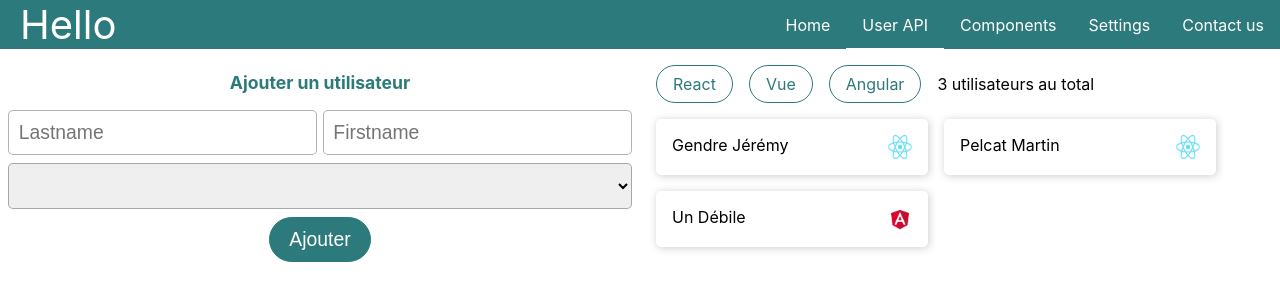
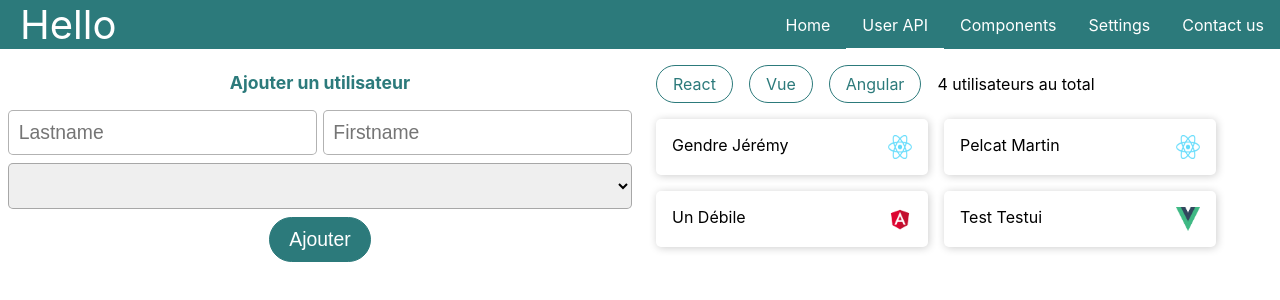
Before and after one commit to JeremyGendre/ynov-courses, an Angular app in the folder angular-1/: page /user-api in a window 1280 px wide. Shown: the top 300 px of the page. Built offline with nearby package versions, Linux system fonts and the light colour scheme.

Commit message:
style: user card hover & add user

```diff
--- a/angular-1/src/app/components/user-list/user-list.component.scss
+++ b/angular-1/src/app/components/user-list/user-list.component.scss
@@ -37,7 +37,11 @@
   padding:1em;
   margin:0.5em;
   display: flex;
+  transition: all 0.15s ease-in-out;
   justify-content: space-between;
+}
+.user-card:hover{
+  box-shadow: 1px 1px 8px rgba(0,0,0,0.3);
 }
 img{
   width:1.5em;
--- a/angular-1/src/app/pages/user-api/user-api.component.ts
+++ b/angular-1/src/app/pages/user-api/user-api.component.ts
@@ -22,6 +22,7 @@ export class UserApiComponent implements OnInit {
       {id:0, lastname:'Gendre', firstname: 'Jérémy', framework: 'react'},
       {id:0, lastname:'Pelcat', firstname: 'Martin', framework: 'react'},
       {id:0, lastname:'Un', firstname: 'Débile', framework: 'angular'},
+      {id:0, lastname:'Test', firstname: 'Testui', framework: 'vue'},
     ];
   }
 
```
